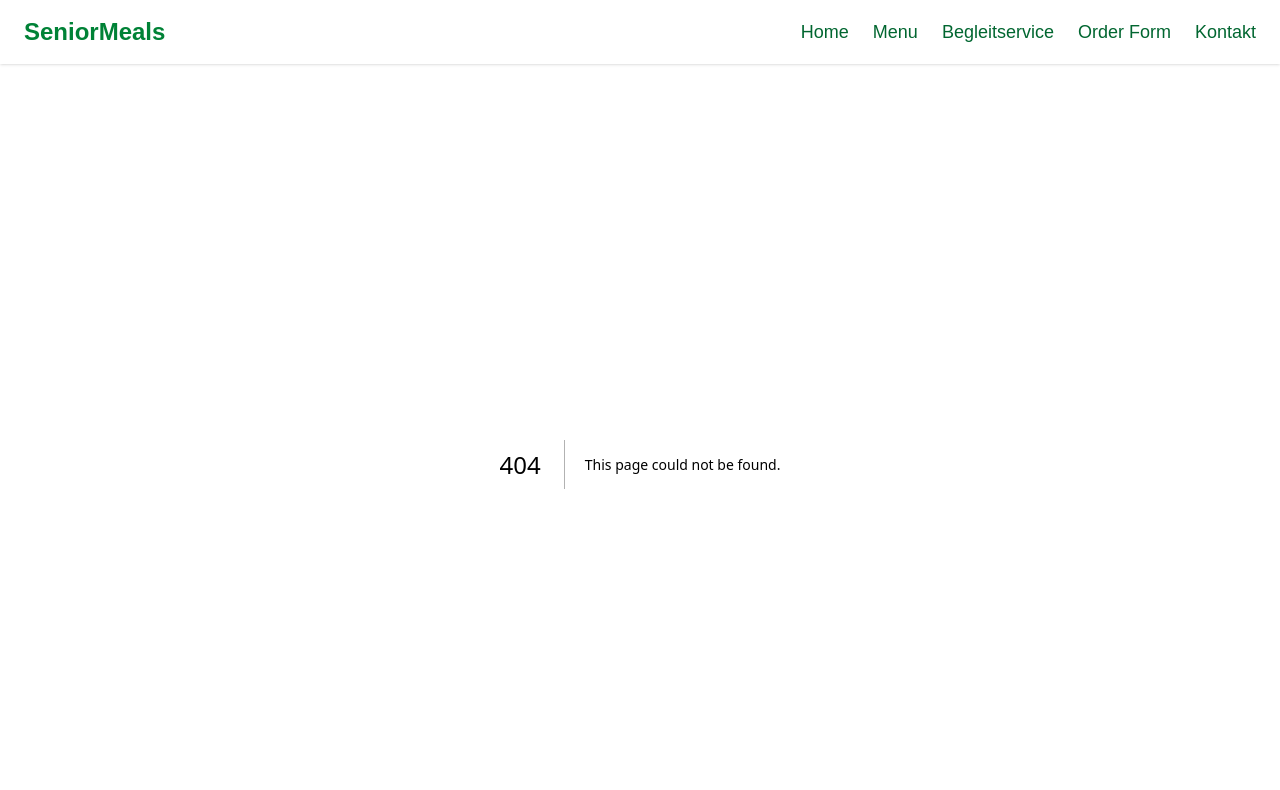
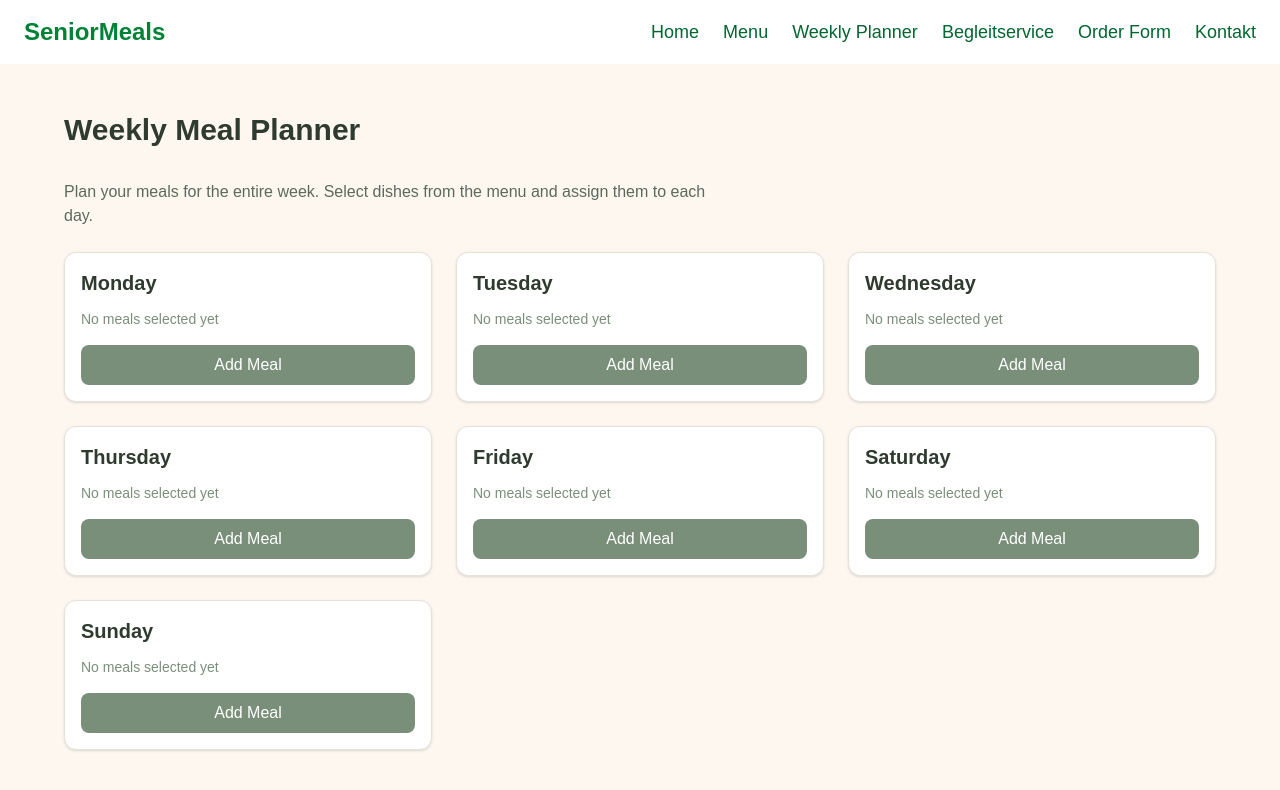
Before and after one commit to DeltaGr/senior-food-delivery, a Next.js app: page /weekly-planner in a window 1280 px wide. Before the commit this address had no page. Shown: the top 790 px of the page. Built offline with nearby package versions, Linux system fonts and the light colour scheme.

Commit message:
Added multi-meal support, added modal integration to Weekly Planner

```diff
--- /dev/null
+++ b/app/weekly-planner/page.tsx
@@ -0,0 +1,121 @@
+"use client";
+
+import { useState } from "react";
+import MealSelectModal from "@/components/weekly-planner/MealSelectModal";
+import { MEALS } from "@/data/meals";
+
+type PlannedMeal = {
+  id: string;
+  name: string;
+  category: string;
+};
+
+export default function WeeklyPlannerPage() {
+  const days = [
+    "Monday",
+    "Tuesday",
+    "Wednesday",
+    "Thursday",
+    "Friday",
+    "Saturday",
+    "Sunday",
+  ];
+
+  const [weeklyPlan, setWeeklyPlan] = useState<Record<string, PlannedMeal[]>>(
+    () =>
+      days.reduce((acc, day) => {
+        acc[day] = [];
+        return acc;
+      }, {} as Record<string, PlannedMeal[]>)
+  );
+
+  const [modalDay, setModalDay] = useState<string | null>(null);
+
+  const assignMealToDay = (day: string, meal: PlannedMeal) => {
+    setWeeklyPlan((prev) => ({
+      ...prev,
+      [day]: [...prev[day], meal], // Meal anhängen
+    }));
+  };
+
+  const removeMealFromDay = (day: string, mealId: string) => {
+    setWeeklyPlan((prev) => ({
+      ...prev,
+      [day]: prev[day].filter((m) => m.id !== mealId),
+    }));
+  };
+
+  return (
+    <main className="min-h-screen bg-[#FDF7F0] px-4 py-12">
+      <div className="mx-auto max-w-6xl">
+        <h1 className="text-3xl font-bold text-[#2F3B2F] mb-8">
+          Weekly Meal Planner
+        </h1>
+
+        <p className="text-[#5C6A5C] mb-6 max-w-2xl">
+          Plan your meals for the entire week. Select dishes from the menu and assign them to each day.
+        </p>
+
+        <div className="grid gap-6 md:grid-cols-2 lg:grid-cols-3">
+          {days.map((day) => {
+            const meals = weeklyPlan[day];
+
+            return (
+              <div
+                key={day}
+                className="rounded-xl border border-[#E6E2DA] bg-white p-4 shadow-sm"
+              >
+                <h2 className="text-xl font-semibold text-[#2F3B2F] mb-3">
+                  {day}
+                </h2>
+
+                {meals.length > 0 ? (
+                  <div className="space-y-3">
+                    {meals.map((meal) => (
+                      <div
+                        key={meal.id}
+                        className="border border-[#E6E2DA] rounded-lg p-3 bg-[#FAF8F4]"
+                      >
+                        <p className="font-medium text-[#2F3B2F]">{meal.name}</p>
+                        <p className="text-sm text-[#7A8F7A] capitalize">
+                          {meal.category}
+                        </p>
+
+                        <button
+                          onClick={() => removeMealFromDay(day, meal.id)}
+                          className="mt-2 text-sm text-red-600 hover:underline"
+                        >
+                          Remove
+                        </button>
+                      </div>
+                    ))}
+                  </div>
+                ) : (
+                  <p className="text-sm text-[#7A8F7A]">No meals selected yet</p>
+                )}
+
+                <button
+                  onClick={() => setModalDay(day)}
+                  className="mt-4 w-full rounded-lg bg-[#7A8F7A] px-3 py-2 text-white hover:bg-[#6A7F6A]"
+                >
+                  Add Meal
+                </button>
+              </div>
+            );
+          })}
+        </div>
+      </div>
+
+      {modalDay && (
+        <MealSelectModal
+          meals={MEALS}
+          onSelect={(meal) => {
+            assignMealToDay(modalDay, meal);
+            setModalDay(null);
+          }}
+          onClose={() => setModalDay(null)}
+        />
+      )}
+    </main>
+  );
+}
--- a/components/Navigation.tsx
+++ b/components/Navigation.tsx
@@ -10,6 +10,7 @@ export default function Navigation() {
       <ul className="flex gap-6 text-lg text-green-800">
         <li><Link href="/" className="hover:text-green-600 cursor-pointer">Home</Link></li>
         <li><Link href="/menu" className="hover:text-green-600 cursor-pointer">Menu</Link></li>
+        <li><Link href="/weekly-planner" className="hover:text-green-600 cursor-pointer">Weekly Planner</Link></li>
         <li><Link href="/" className="hover:text-green-600 cursor-pointer">Begleitservice</Link></li>
         <li><Link href="/order-form" className="hover:text-green-600 cursor-pointer">Order Form</Link></li>
         <li><Link href="/" className="hover:text-green-600 cursor-pointer">Kontakt</Link></li>
--- /dev/null
+++ b/components/weekly-planner/MealSelectModal.tsx
@@ -0,0 +1,47 @@
+"use client";
+
+type Meal = {
+  id: string;
+  name: string;
+  category: string;
+  description?: string;
+  calories?: number;
+};
+
+type Props = {
+  meals: Meal[];
+  onSelect: (meal: Meal) => void;
+  onClose: () => void;
+};
+
+export default function MealSelectModal({ meals, onSelect, onClose }: Props) {
+  return (
+    <div className="fixed inset-0 bg-black/40 backdrop-blur-sm flex items-center justify-center z-50">
+      <div className="bg-white rounded-xl p-6 w-full max-w-lg shadow-lg">
+        <h2 className="text-2xl font-semibold text-[#2F3B2F] mb4">
+          Select a Meal
+        </h2>
+
+        <div className="max-h-80 overflow-y-auto space-y-3">
+          {meals.map((meal) => (
+            <button
+            key={meal.id}
+            onClick={() => onSelect(meal)}
+            className="w-full text-left p-3 rounded-lg border border-[#E6E2DA] hover:bg-[#F3EFE7] transition"
+            >
+              <p className="font-medium text-[#2F3B2F]">{meal.name}</p>
+              <p className="text-sm text-[#7A8F7A] capitalize">{meal.category}</p>
+            </button>
+          ))}
+        </div>
+
+        <button
+          onClick={onClose}
+          className="mt-4 w-full rounded-lg bg-[#7A8F7A] px-4 py-2 text-white hover:bg-[#6A7F6A]"
+          >
+            Close
+          </button>
+      </div>
+    </div>
+  );
+}
--- /dev/null
+++ b/data/meals.ts
@@ -0,0 +1,22 @@
+export const MEALS = [
+  {
+    id: "1",
+    name: "Soft Vegetable Risotto",
+    category: "lunch",
+  },
+  {
+    id: "2",
+    name: "Oatmeal with Berries",
+    category: "breakfast",
+  },
+  {
+    id: "3",
+    name: "Steamed Fish & Mashed Potatoes",
+    category: "dinner",
+  },
+  {
+    id: "4",
+    name: "Creamy Vegetable Soup",
+    category: "lunch",
+  },
+];
```
